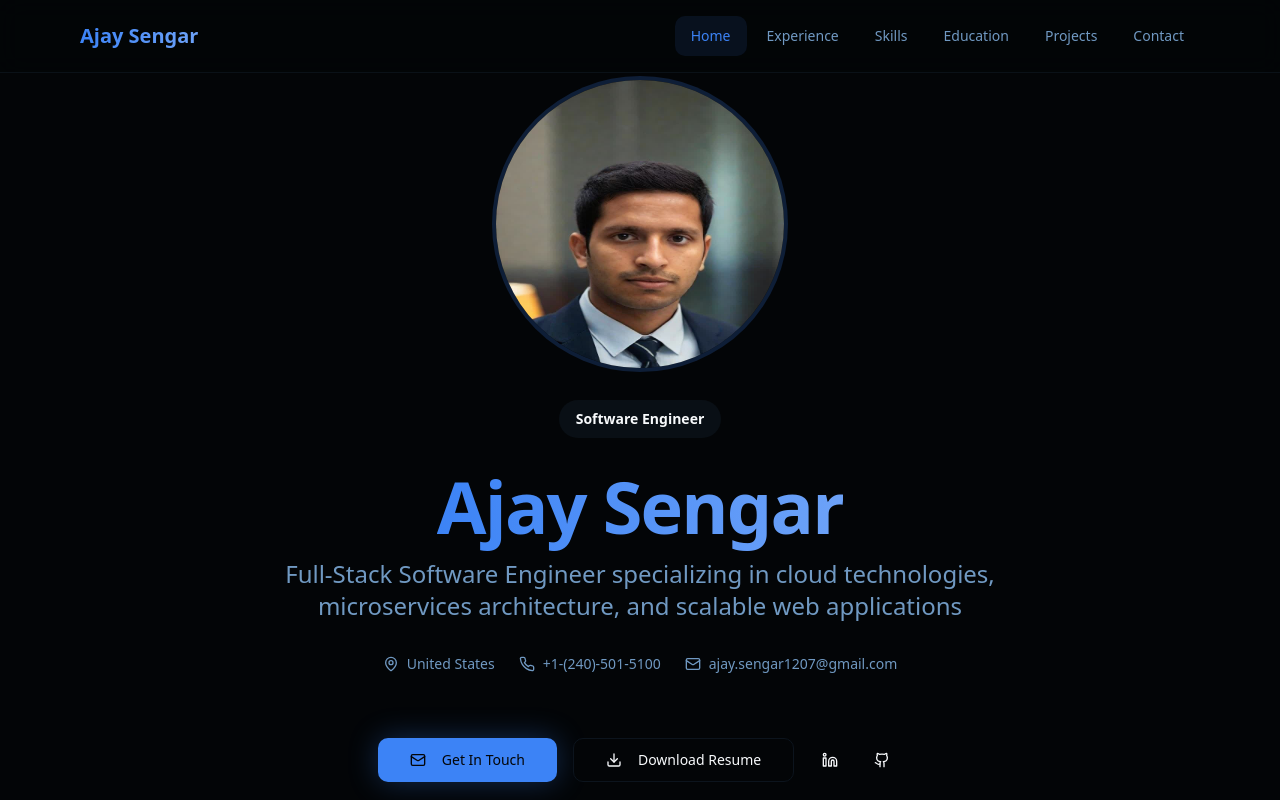
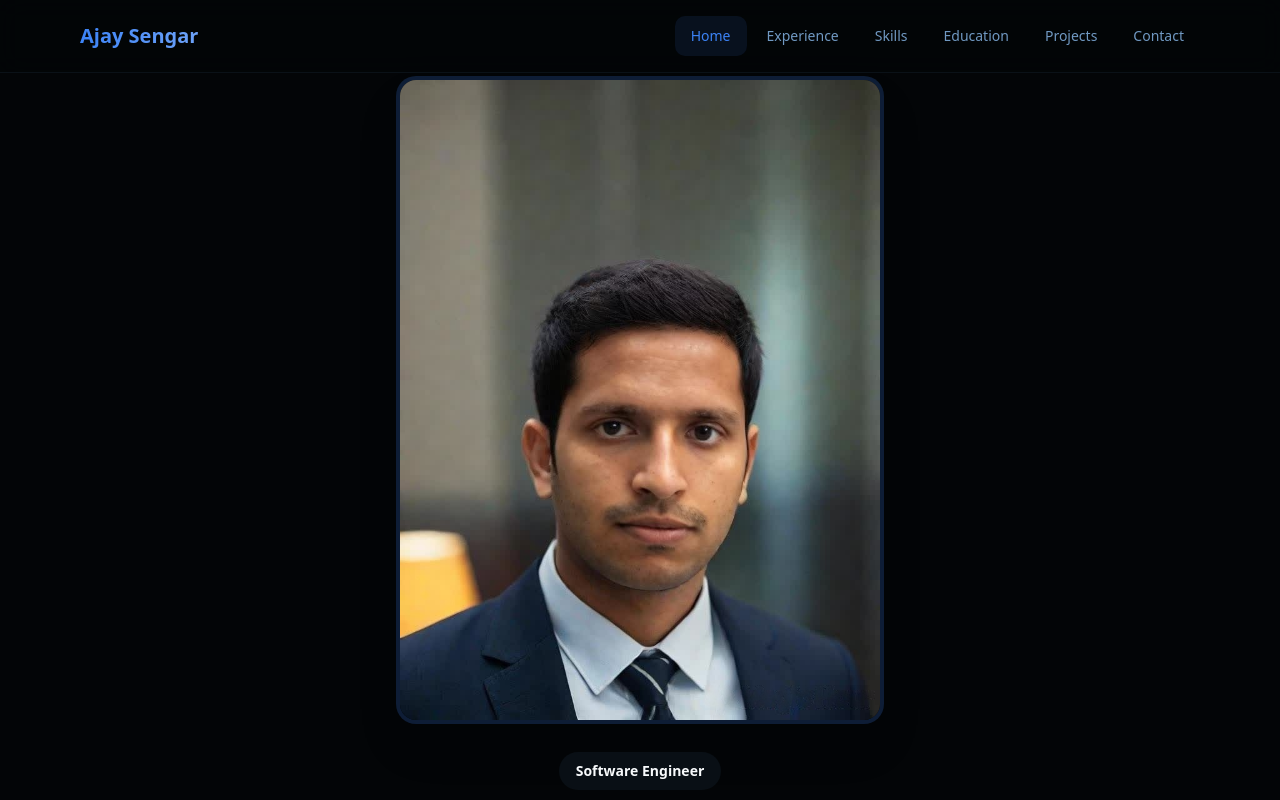
Before and after one commit to ajay47k/portfolio, a React (Vite) app: page / in a window 1280 px wide. Shown: the top 800 px of the page. Built offline with nearby package versions, Linux system fonts and the light colour scheme.

Commit message:
Update profile image styling
Adjusted profile image to use a rectangular frame with rounded corners, maintaining original dimensions and aspect ratio. Applied specific sizing for laptop/large displays (768x1024px) and proportionally reduced size for smaller displays.

```diff
--- a/src/components/Portfolio/Hero.tsx
+++ b/src/components/Portfolio/Hero.tsx
@@ -1,6 +1,5 @@
 import { Button } from "@/components/ui/button";
 import { Badge } from "@/components/ui/badge";
-import { Avatar, AvatarImage, AvatarFallback } from "@/components/ui/avatar";
 import { Mail, Phone, Linkedin, Github, MapPin, Download } from "lucide-react";
 
 
@@ -10,10 +9,13 @@ const Hero = () => {
       <div className="max-w-4xl mx-auto text-center space-y-8">
         {/* Profile Image */}
         <div className="flex justify-center">
-          <Avatar className="w-64 h-64 md:w-72 md:h-72 ring-4 ring-primary/20">
-            <AvatarImage src="/lovable-uploads/348bbb99-51bc-4396-a6ad-a0715431024a.png" alt="Ajay Sengar" />
-            <AvatarFallback>AS</AvatarFallback>
-          </Avatar>
+          <div className="w-48 h-64 md:w-96 md:h-128 lg:w-[384px] lg:h-[512px] xl:w-[480px] xl:h-[640px] 2xl:w-[576px] 2xl:h-[768px] rounded-2xl overflow-hidden ring-4 ring-primary/20 shadow-2xl">
+            <img
+              src="/lovable-uploads/348bbb99-51bc-4396-a6ad-a0715431024a.png"
+              alt="Ajay Sengar"
+              className="w-full h-full object-cover"
+            />
+          </div>
         </div>
 
         {/* Hero Badge */}
```
